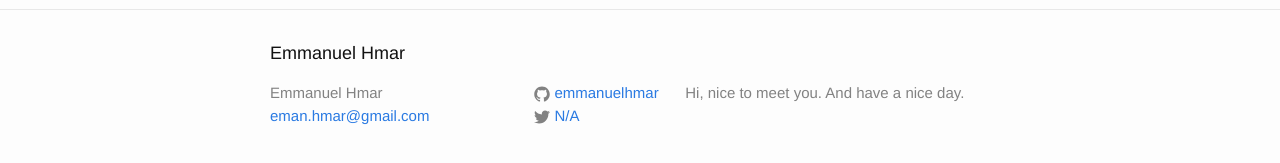
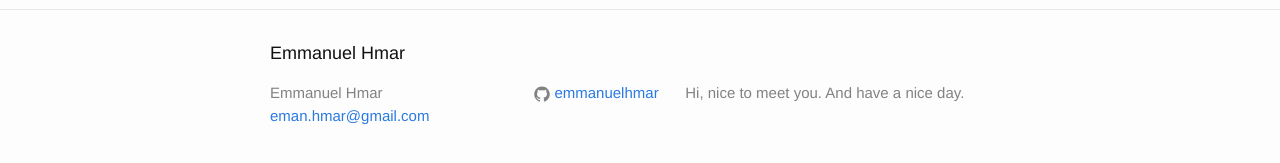
Before and after one commit to EmmanuelHmar/emmanuelhmar.github.io, a Jekyll site: the page built from index.html, in a window 1280 px wide. Shown: the part 287-450 px from the top of the page. Built offline with Jekyll 4.4.1, drawn with Linux system fonts in a browser that asks for light colours.

```diff
--- a/_config.yml
+++ b/_config.yml
@@ -19,7 +19,7 @@ description: > # this means to ignore newlines until "baseurl:"
   Hi, nice to meet you. And have a nice day.
 baseurl: "" # the subpath of your site, e.g. /blog
 url: "http://example.com" # the base hostname & protocol for your site
-twitter_username: N/A
+twitter_username:
 github_username:  emmanuelhmar
 
 # Build settings
```
